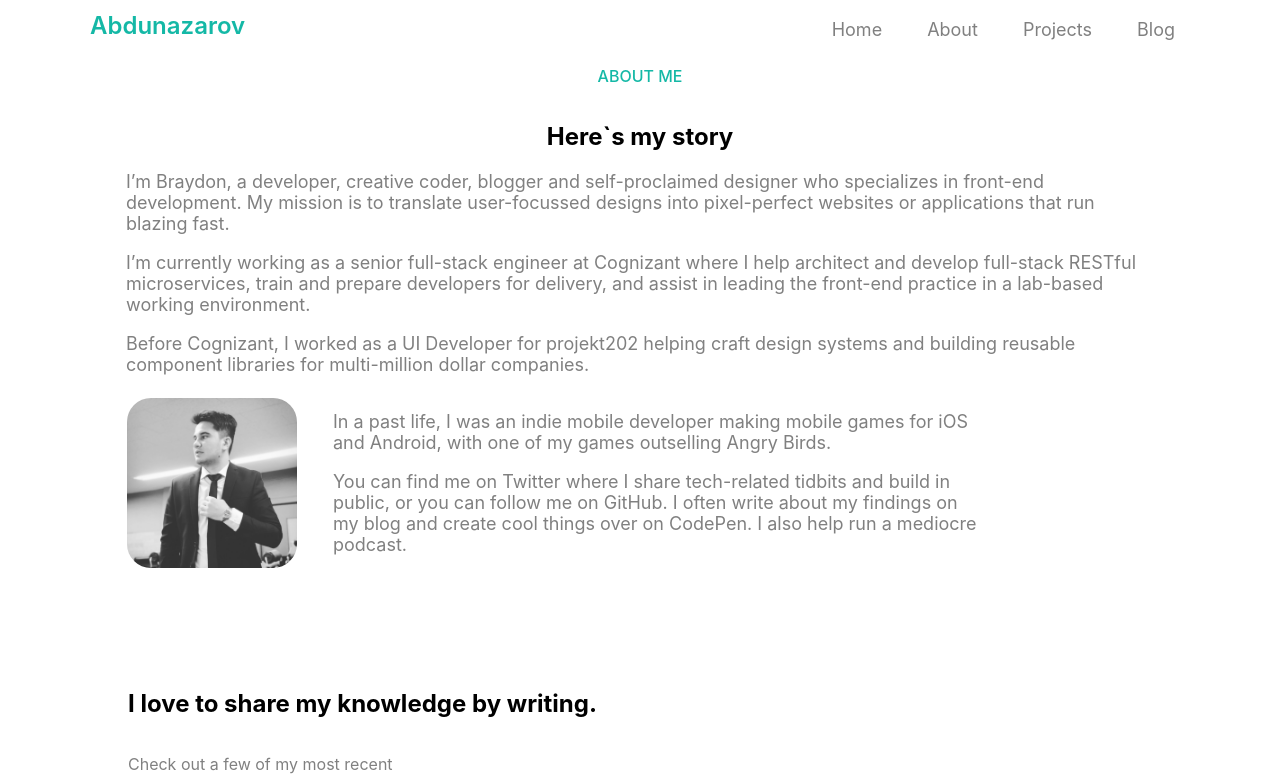
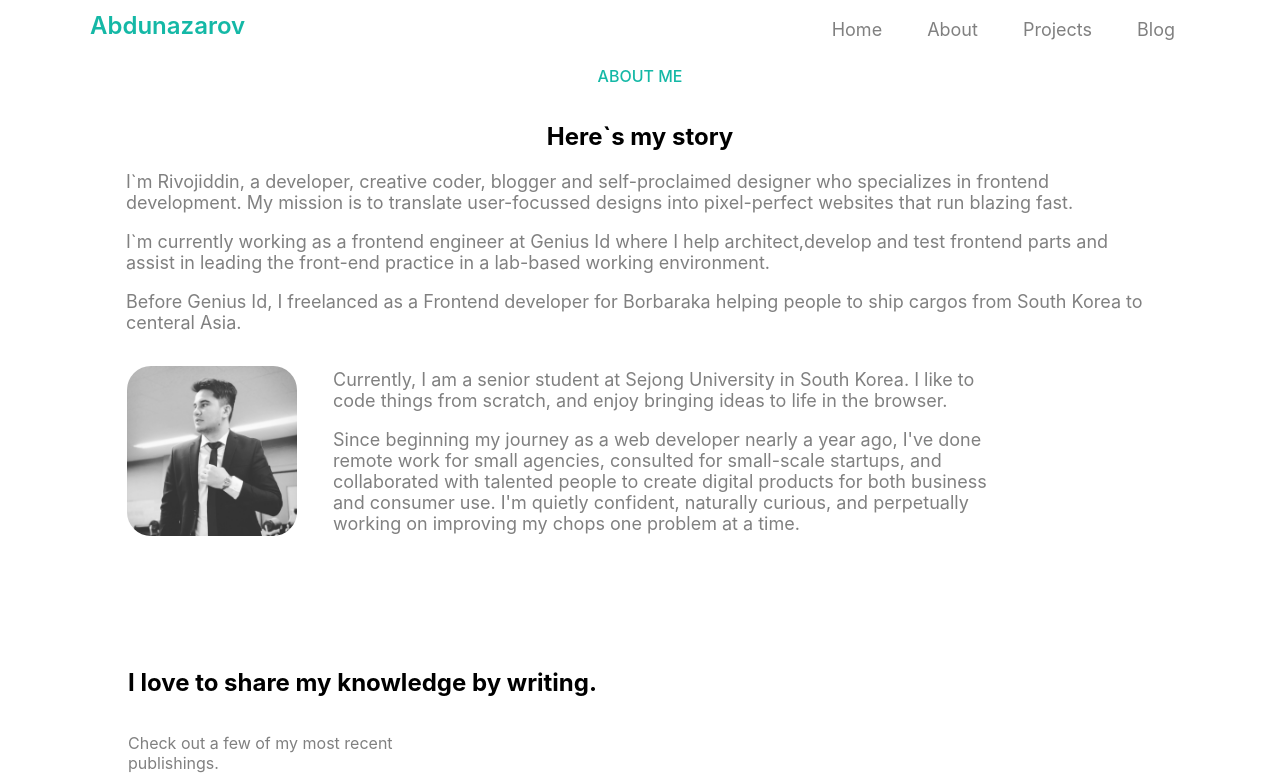
Before and after one commit to din0497/portfolio, a React (Create React App) app: page /about in a window 1280 px wide. Shown: the top 775 px of the page. Built offline with nearby package versions, Linux system fonts and the light colour scheme.

Commit message:
I write about my self

```diff
--- a/src/pages/About/About.js
+++ b/src/pages/About/About.js
@@ -1,10 +1,15 @@
 import { Title } from "../../commons/Title";
-import { AboutContainer, Article, ExperienceSection, MeSection, Paragraph } from "./style";
+import {
+  AboutContainer,
+  Article,
+  ExperienceSection,
+  MeSection,
+  Paragraph,
+} from "./style";
 import me from "../../assets/me.jpg";
 import { Me } from "./style";
 import RecentBlogs from "../../commons/RecentBlogs";
 import Experience from "./Experince";
-
 
 const About = () => {
   return (
@@ -13,35 +18,36 @@ const About = () => {
       <Article>
         <h1>Here`s my story</h1>
         <Paragraph>
-          I’m Braydon, a developer, creative coder, blogger and self-proclaimed
-          designer who specializes in front-end development. My mission is to
-          translate user-focussed designs into pixel-perfect websites or
-          applications that run blazing fast.
+          I`m Rivojiddin, a developer, creative coder, blogger and
+          self-proclaimed designer who specializes in frontend development. My
+          mission is to translate user-focussed designs into pixel-perfect
+          websites that run blazing fast.
         </Paragraph>
         <Paragraph>
-          I’m currently working as a senior full-stack engineer at Cognizant
-          where I help architect and develop full-stack RESTful microservices,
-          train and prepare developers for delivery, and assist in leading the
+          I`m currently working as a frontend engineer at Genius Id where I help
+          architect,develop and test frontend parts and assist in leading the
           front-end practice in a lab-based working environment.
         </Paragraph>
         <Paragraph>
-          Before Cognizant, I worked as a UI Developer for projekt202 helping
-          craft design systems and building reusable component libraries for
-          multi-million dollar companies.
+          Before Genius Id, I freelanced as a Frontend developer for Borbaraka
+          helping people to ship cargos from South Korea to centeral Asia.
         </Paragraph>
       </Article>
       <MeSection>
         <Me src={me} />
         <Article>
           <Paragraph>
-            In a past life, I was an indie mobile developer making mobile games
-            for iOS and Android, with one of my games outselling Angry Birds.
+            Currently, I am a senior student at Sejong University in South
+            Korea. I like to code things from scratch, and enjoy bringing ideas
+            to life in the browser.
           </Paragraph>
           <Paragraph>
-            You can find me on Twitter where I share tech-related tidbits and
-            build in public, or you can follow me on GitHub. I often write about
-            my findings on my blog and create cool things over on CodePen. I
-            also help run a mediocre podcast.
+            Since beginning my journey as a web developer nearly a year ago,
+            I've done remote work for small agencies, consulted for small-scale
+            startups, and collaborated with talented people to create digital
+            products for both business and consumer use. I'm quietly confident,
+            naturally curious, and perpetually working on improving my chops one
+            problem at a time.
           </Paragraph>
         </Article>
       </MeSection>
```
